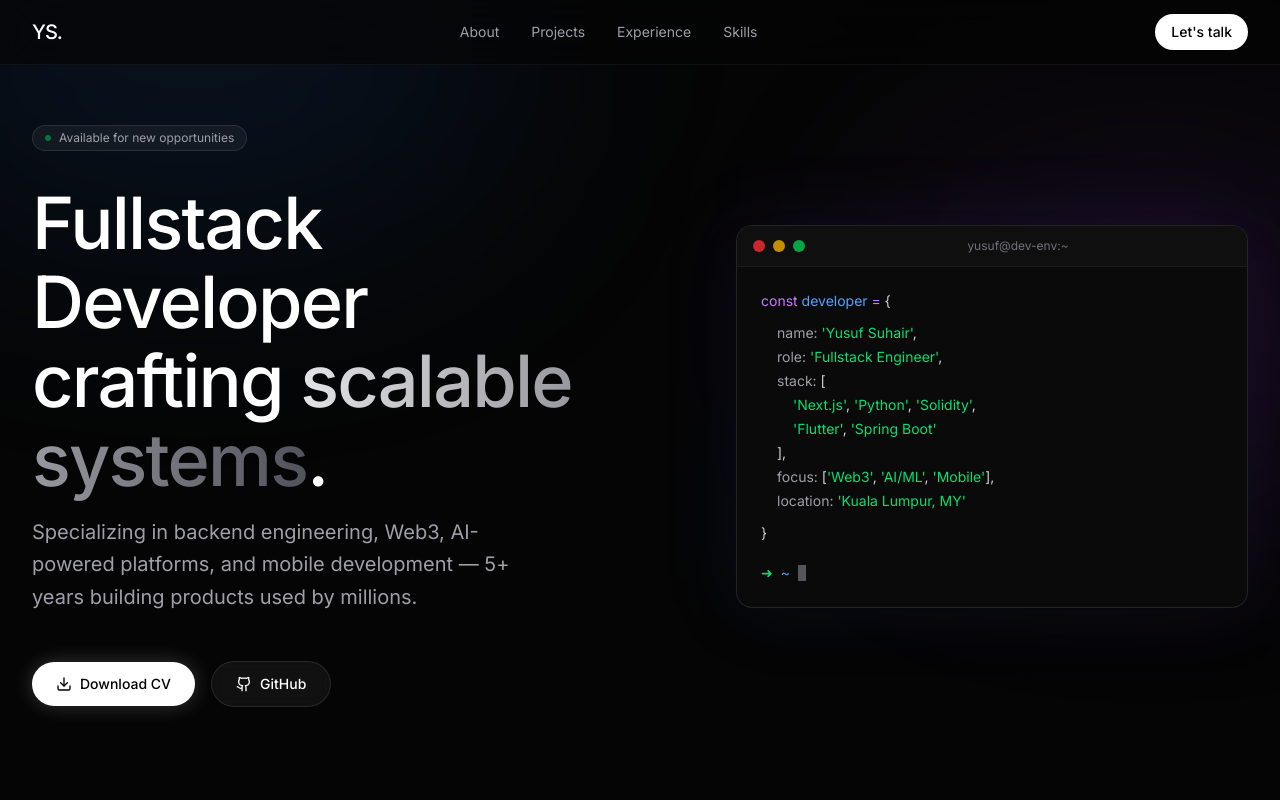
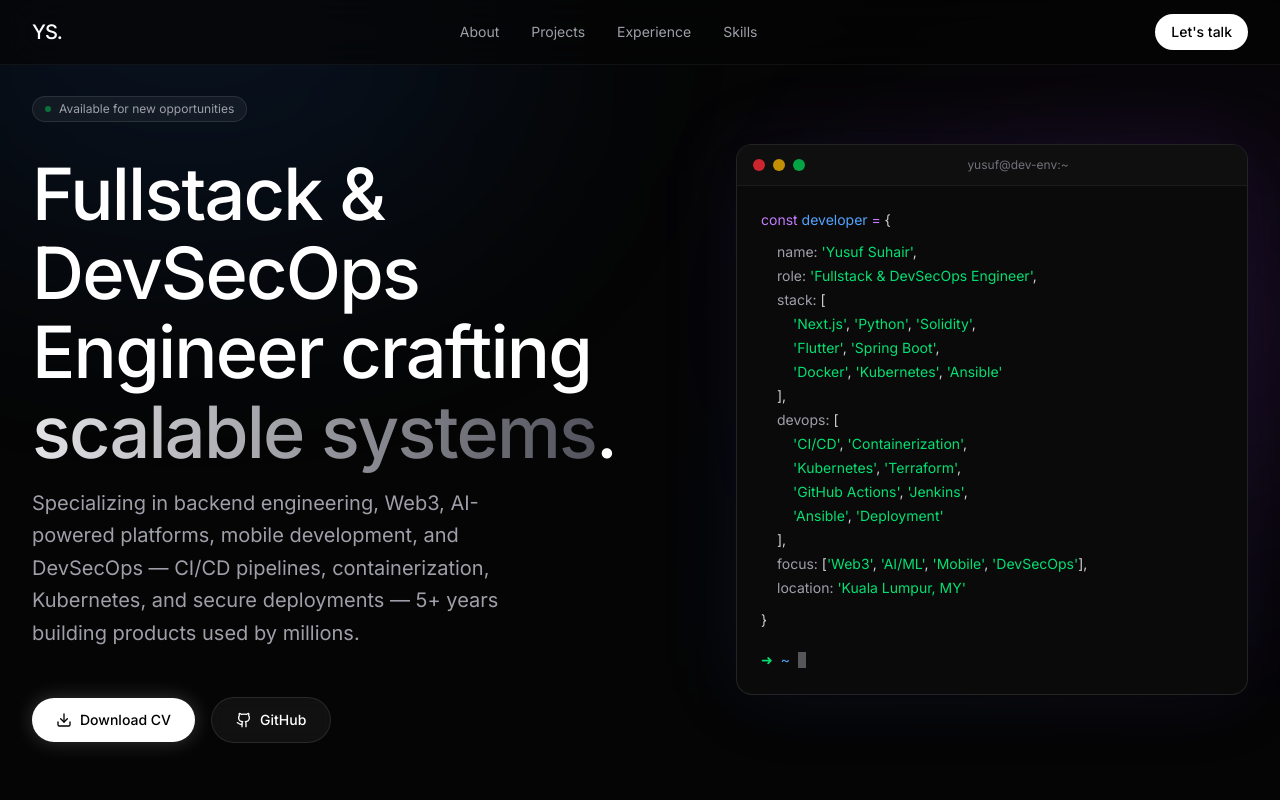
Before and after one commit to yusufsuhair/yusufsuhair-web, a Next.js app: page / in a window 1280 px wide. Shown: the top 800 px of the page. Built offline with nearby package versions, Linux system fonts and the light colour scheme.

Commit message:
add devops

```diff
--- a/components/HomeWidget.tsx
+++ b/components/HomeWidget.tsx
@@ -17,14 +17,14 @@ export default function HomeWidget() {
 
             <div className="space-y-4">
               <h1 className="text-5xl md:text-6xl lg:text-7xl font-medium tracking-tight text-white leading-[1.1]">
-                Fullstack Developer crafting{" "}
+                Fullstack & DevSecOps Engineer crafting{" "}
                 <span className="text-transparent bg-clip-text bg-gradient-to-r from-zinc-200 to-zinc-600">
                   scalable systems
                 </span>
                 .
               </h1>
               <p className="text-lg md:text-xl text-zinc-400 max-w-lg leading-relaxed">
-                Specializing in backend engineering, Web3, AI-powered platforms, and mobile development — 5+ years building products used by millions.
+                Specializing in backend engineering, Web3, AI-powered platforms, mobile development, and DevSecOps — CI/CD pipelines, containerization, Kubernetes, and secure deployments — 5+ years building products used by millions.
               </p>
             </div>
 
@@ -78,7 +78,7 @@ export default function HomeWidget() {
                   </div>
                   <div>
                     <span className="text-zinc-400">role:</span>{" "}
-                    <span className="text-green-400">&apos;Fullstack Engineer&apos;</span>,
+                    <span className="text-green-400">&apos;Fullstack & DevSecOps Engineer&apos;</span>,
                   </div>
                   <div>
                     <span className="text-zinc-400">stack:</span> [
@@ -90,14 +90,40 @@ export default function HomeWidget() {
                   </div>
                   <div className="pl-4">
                     <span className="text-green-400">&apos;Flutter&apos;</span>,{" "}
-                    <span className="text-green-400">&apos;Spring Boot&apos;</span>
+                    <span className="text-green-400">&apos;Spring Boot&apos;</span>,
+                  </div>
+                  <div className="pl-4">
+                    <span className="text-green-400">&apos;Docker&apos;</span>,{" "}
+                    <span className="text-green-400">&apos;Kubernetes&apos;</span>,{" "}
+                    <span className="text-green-400">&apos;Ansible&apos;</span>
+                  </div>
+                  <div>],</div>
+                  <div>
+                    <span className="text-zinc-400">devops:</span> [
+                  </div>
+                  <div className="pl-4">
+                    <span className="text-green-400">&apos;CI/CD&apos;</span>,{" "}
+                    <span className="text-green-400">&apos;Containerization&apos;</span>,
+                  </div>
+                  <div className="pl-4">
+                    <span className="text-green-400">&apos;Kubernetes&apos;</span>,{" "}
+                    <span className="text-green-400">&apos;Terraform&apos;</span>,
+                  </div>
+                  <div className="pl-4">
+                    <span className="text-green-400">&apos;GitHub Actions&apos;</span>,{" "}
+                    <span className="text-green-400">&apos;Jenkins&apos;</span>,
+                  </div>
+                  <div className="pl-4">
+                    <span className="text-green-400">&apos;Ansible&apos;</span>,{" "}
+                    <span className="text-green-400">&apos;Deployment&apos;</span>
                   </div>
                   <div>],</div>
                   <div>
                     <span className="text-zinc-400">focus:</span> [
                     <span className="text-green-400">&apos;Web3&apos;</span>,{" "}
                     <span className="text-green-400">&apos;AI/ML&apos;</span>,{" "}
-                    <span className="text-green-400">&apos;Mobile&apos;</span>],
+                    <span className="text-green-400">&apos;Mobile&apos;</span>,{" "}
+                    <span className="text-green-400">&apos;DevSecOps&apos;</span>],
                   </div>
                   <div>
                     <span className="text-zinc-400">location:</span>{" "}
```
